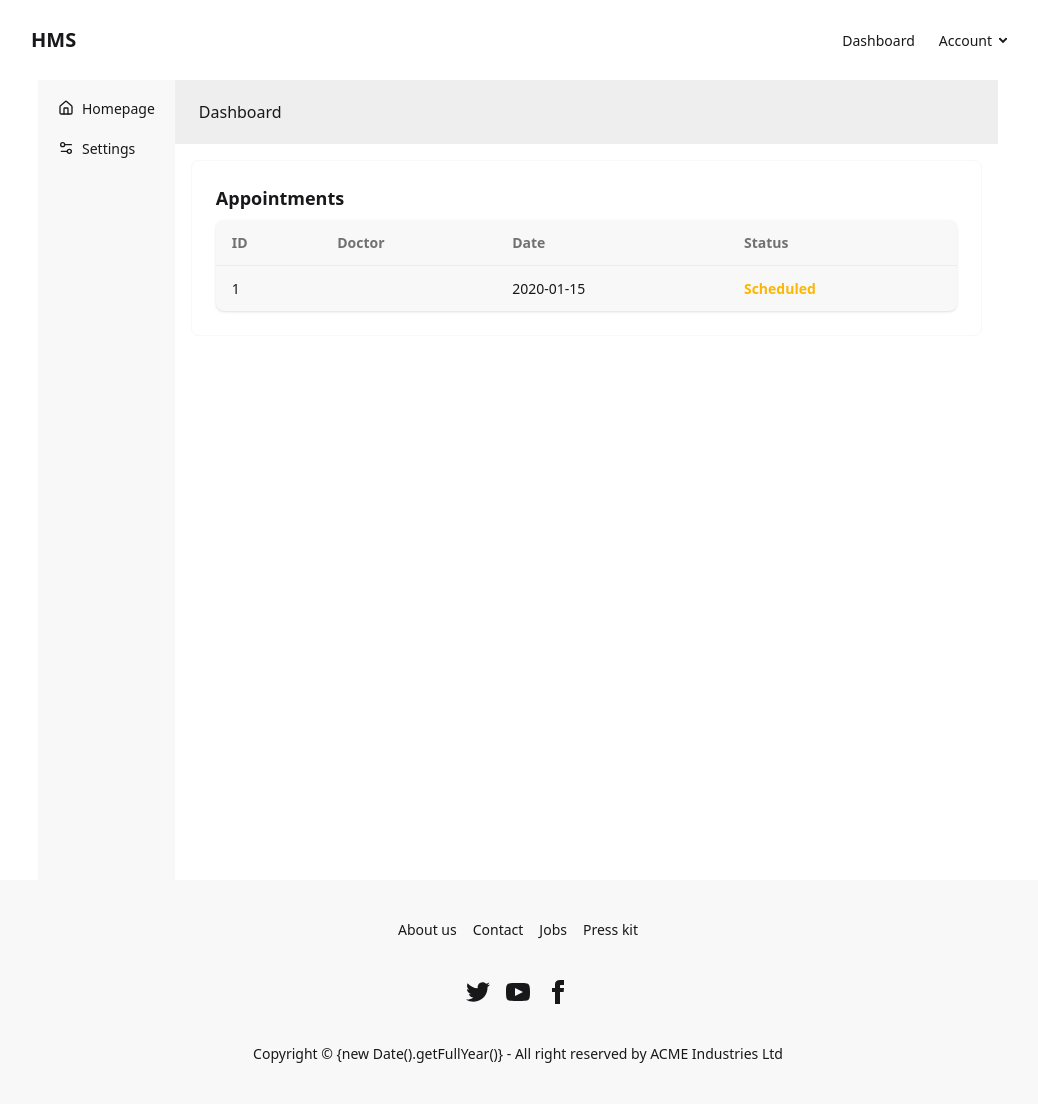
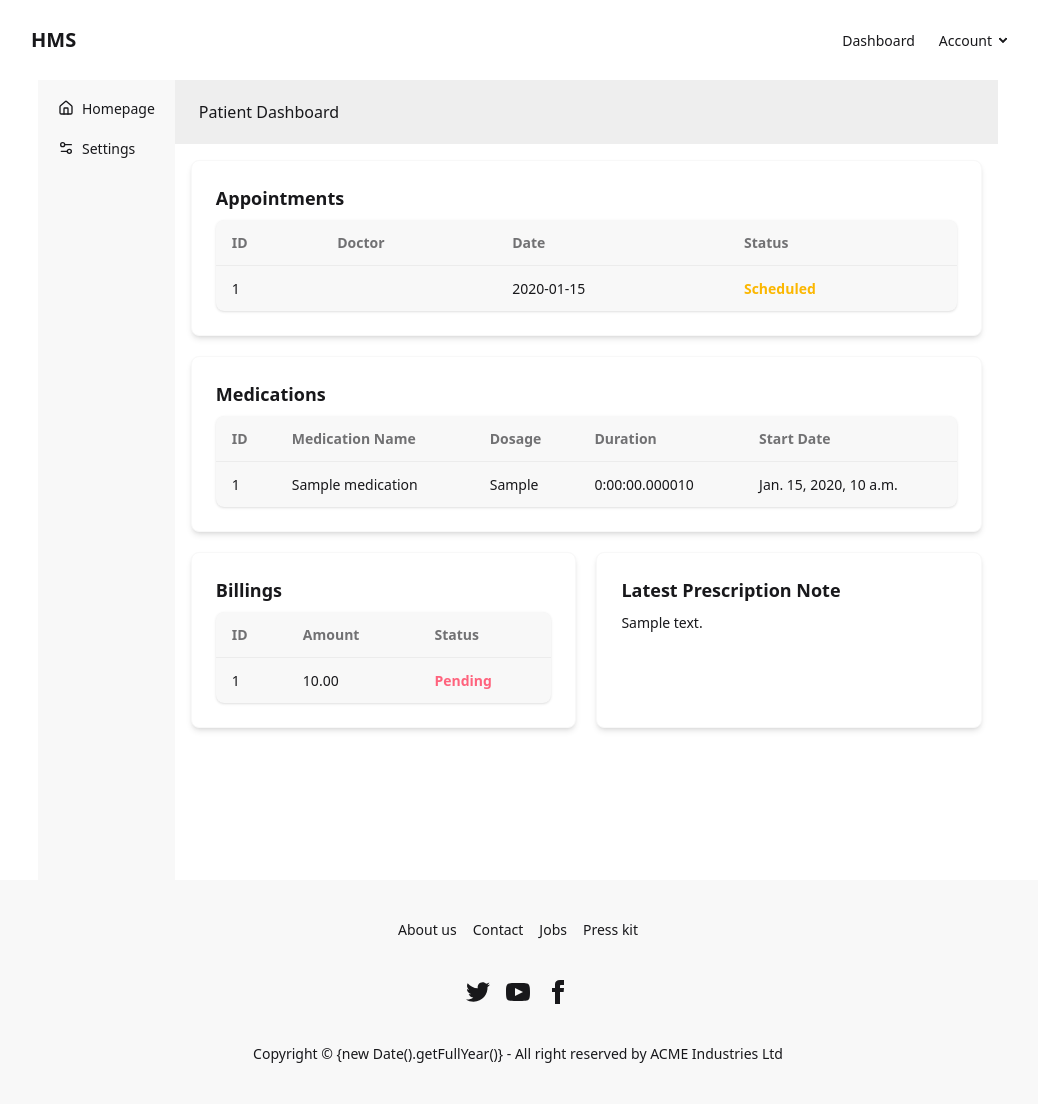
Before and after one commit to zoanig/HMS, a Django app: page /patient/dashboard/ in a window 1280 px wide. Shown: the whole page, without its empty margins (122-1160 px from the left). Run offline with Django 5.2, Linux system fonts and the light colour scheme; a user stored in the database is signed in; tables that the repository leaves empty hold one stand-in row (values such as "Sample post"); data that the repository does not hold is empty; some libraries are stand-ins or nearby versions.

Commit message:
Dashboard functionality v1.0

```diff
--- a/patients/templates/dashboard.html
+++ b/patients/templates/dashboard.html
@@ -1,11 +1,7 @@
-{% extends "patient_base.html" %}
+{% extends "patient_base.html" %} {% block title %}Dashboard{% endblock %}
+{% block dash_title %}Patient Dashboard{% endblock %} {% block dash_content %}
 
-{% block title %}Dashboard{% endblock %}
-{% block dash_title %}Dashboard{% endblock %}
-
-{% block dash_content %}
-
-<div class="card card-border bg-base-100">
+<div class="card card-border bg-base-100 shadow-md">
   <div class="card-body">
     <h2 class="card-title">Appointments</h2>
     <div class="overflow-x-auto rounded-box bg-base-200 shadow-sm">
@@ -27,17 +23,107 @@
             <td>{{apt.id}}</td>
             <td>{{apt.doctor.name}}</td>
             <td>{{apt.appointment_date|date:"Y-m-d"}}</td>
-          <td class="font-bold {% if apt.status == 'Scheduled' %}text-warning{% elif apt.status == 'Cancelled' %}text-error{% elif apt.status == 'Completed' %}text-success{% endif %}">{{apt.status}}</td>
+            <td
+              class="font-bold {% if apt.status == 'Scheduled' %}text-warning{% elif apt.status == 'Cancelled' %}text-error{% elif apt.status == 'Completed' %}text-success{% endif %}"
+            >
+              {{apt.status}}
+            </td>
           </tr>
 
           {% endfor %}
         </tbody>
       </table>
-
     </div>
-
   </div>
 </div>
 
 
+<div class="card card-border bg-base-100 shadow-md my-5">
+  <div class="card-body">
+    <h2 class="card-title">Medications</h2>
+     <div class="overflow-x-auto rounded-box bg-base-200 shadow-sm">
+      <table class="table">
+        <!-- head -->
+        <thead>
+          <tr>
+            <th>ID</th>
+            <th>Medication Name</th>
+            <th>Dosage</th>
+            <th>Duration</th>
+            <th>Start Date</th>
+
+
+          </tr>
+        </thead>
+        <tbody>
+          <!-- row 1 -->
+          {% for pm in pms %}
+
+          <tr>
+            <td>{{pm.id}}</td>
+            <td>{{pm.medication.name}}</td>
+            <td>{{pm.dosage}}</td>
+            <td>{{pm.duration}}</td>
+            <td>{{pm.prescription.created_at}}</td>
+
+
+          </tr>
+
+          {% endfor %}
+        </tbody>
+      </table>
+    </div>
+  </div>
+</div>
+
+<div class="flex gap-5 lg:flex-row flex-col justify-center lg:items-stretch">
+
+<div class="card card-border bg-base-100 w-96 shadow-md lg:w-[50%] w-[100%]">
+  <div class="card-body">
+    <h2 class="card-title">Billings</h2>
+     <div class="overflow-x-auto rounded-box bg-base-200 shadow-sm">
+      <table class="table">
+        <!-- head -->
+        <thead>
+          <tr>
+            <th>ID</th>
+            <th>Amount</th>
+            <th>Status</th>
+          </tr>
+        </thead>
+        <tbody>
+          <!-- row 1 -->
+          {% for bill in billings %}
+
+          <tr>
+            <td>{{bill.id}}</td>
+            <td>{{bill.total_amount}}</td>
+            <td
+              class="font-bold {% if bill.payment_status == 'Paid' %}text-success{% elif bill.payment_status == 'Pending' %}text-error{% endif %}"
+            >
+              {{bill.payment_status}}
+            </td>
+          </tr>
+
+          {% endfor %}
+        </tbody>
+      </table>
+    </div>
+  </div>
+</div>
+
+
+
+<div class="card card-border bg-base-100 w-96 shadow-md lg:w-[50%] w-[100%]">
+  <div class="card-body">
+    <h2 class="card-title">Latest Prescription Note</h2>
+    <p>{{latest_prescription.notes}}</p>
+    <div class="text-end">
+      <p>{{latest_prescription.doctor.name}}</p>
+    </div>
+  </div>
+</div>
+
+</div>
+
 {% endblock %}
--- a/patients/views.py
+++ b/patients/views.py
@@ -1,14 +1,18 @@
 from django.shortcuts import render, redirect
-from core.models import Patient, Appointment
+from core.models import Patient, Appointment, Billing, PrescriptionMedication
 
 # Create your views here.
 
 def dashboard(request):
     if not request.user.is_authenticated:
         return redirect("core:index")
+    patientExists = Patient.objects.filter(user = request.user).exists()
+    if patientExists is False:
+        return redirect("core:index")
     patient = Patient.objects.get(user = request.user)
-    if patient is None:
-        return redirect("core:index")
-    appointments = Appointment.objects.filter(patient = patient.id)
-    context = {"appointments": appointments}
+    appointments = patient.appointment_set.order_by('-appointment_date')[:3]
+    billings = Billing.objects.filter(patient = patient.id)[:1]
+    pms = PrescriptionMedication.objects.filter(prescription__patient = patient.id )
+    latest_prescription = patient.prescription_set.order_by('-created_at').first()
+    context = {"appointments": appointments, "billings": billings, "pms": pms, "latest_prescription": latest_prescription}
     return render(request, "dashboard.html", context)
```
Lines whose indentation alone changed are shown as unchanged.
